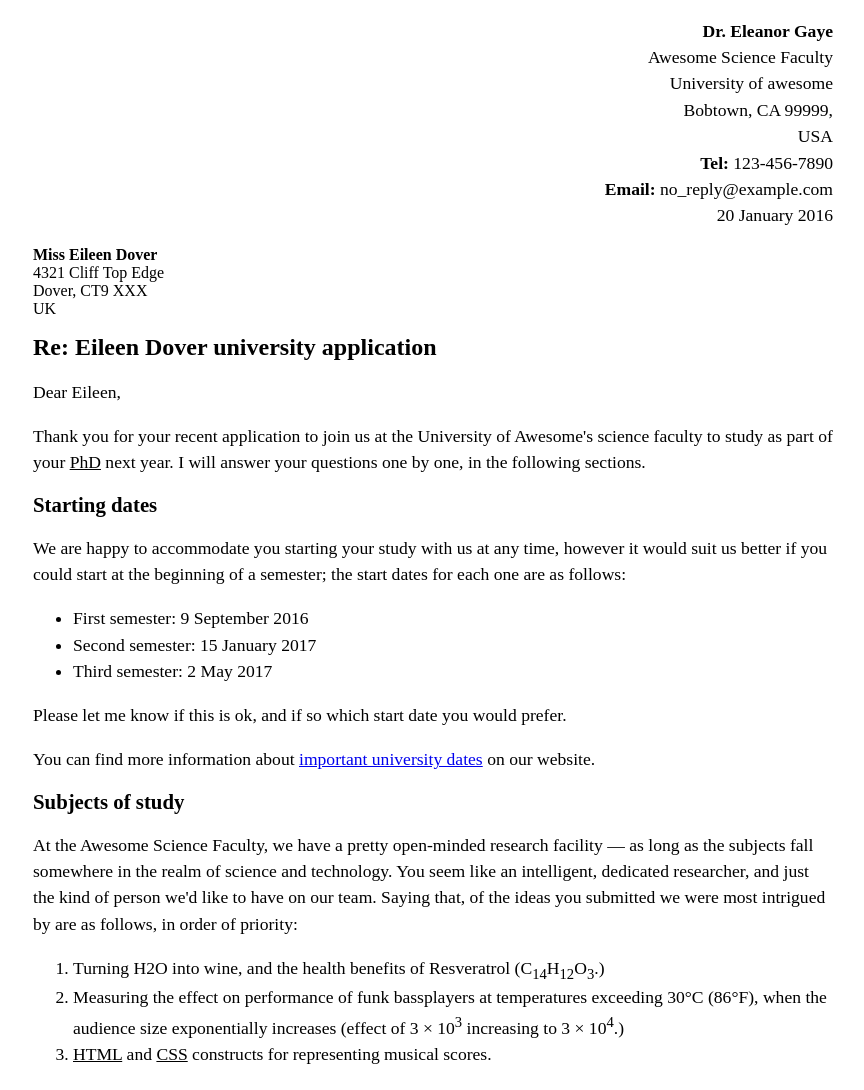
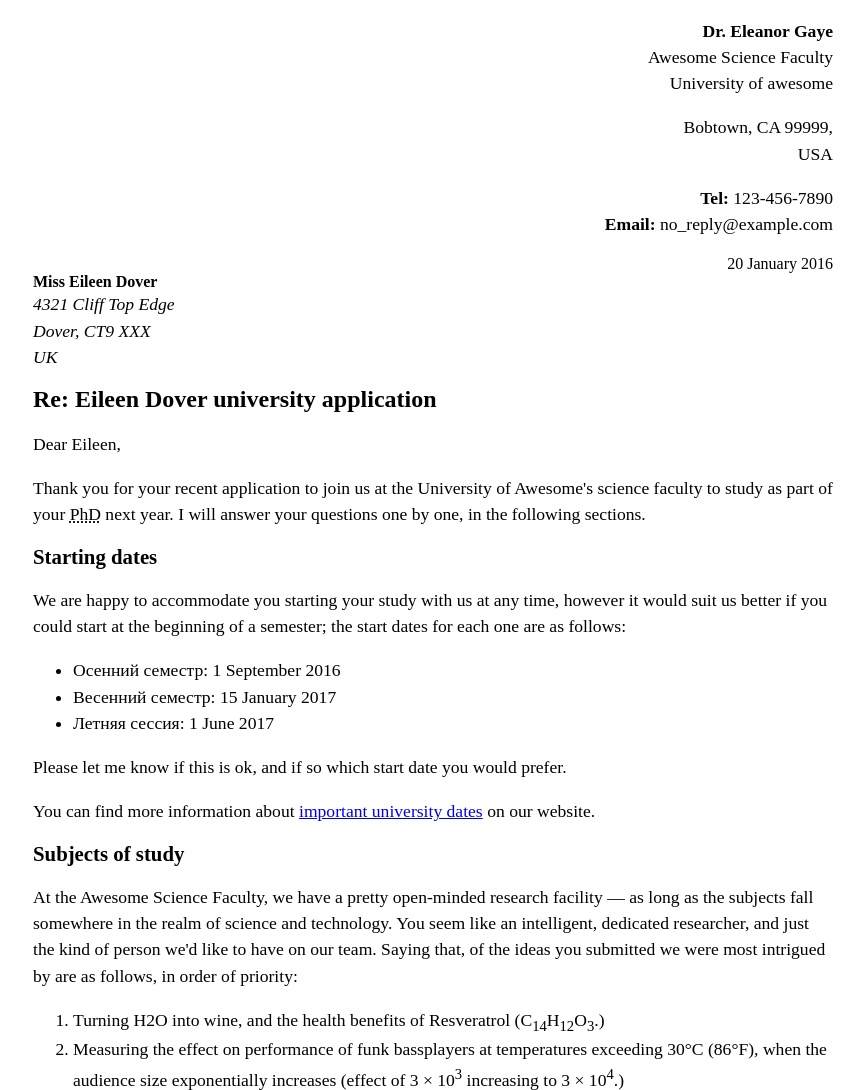
Before and after one commit to aveniiofc/web-stufy, a plain HTML site: page index.html in a window 1280 px wide. Shown: the top 1090 px of the page, without its empty margins (207-1071 px from the left). Drawn offline with Linux system fonts and the light colour scheme.

Commit message:
last commit of task 1

```diff
--- a/index.html
+++ b/index.html
@@ -7,30 +7,39 @@
 </head>
 <title>Letter</title>
 <body>
-<p style="text-align: right;"><strong>Dr. Eleanor Gaye</strong><br>
+<p style="text-align: right;">
+<strong>Dr. Eleanor Gaye</strong><br>
 Awesome Science Faculty<br>
 University of awesome<br>
+</p>
+<address class = "sender-column">
 Bobtown, CA 99999,<br>
 USA<br>
+</address>
+<p style="text-align: right;">
 <strong>Tel:</strong> 123-456-7890<br>
 <strong>Email:</strong> no_reply@example.com<br>
-20 January 2016<br>
 </p>
+<div class="sender-column">
+    <time datetime="2016-01-20">20 January 2016</time><br>
+</div>
 <strong>Miss Eileen Dover</strong><br>
-4321 Cliff Top Edge<br>
+<address
+>4321 Cliff Top Edge<br>
 Dover, CT9 XXX<br>
 UK<br>
+</address>
 <h1>Re: Eileen Dover university application</h1>
 <p>Dear Eileen,</p>
-<p>Thank you for your recent application to join us at the University of Awesome's science faculty to study as part of your <u>PhD</u> next year. I
+<p>Thank you for your recent application to join us at the University of Awesome's science faculty to study as part of your <abbr title = "Doctor of Philosophy">PhD</abbr> next year. I
 will answer your questions one by one, in the following sections. </p>
 <h2>Starting dates</h2>
 <p>We are happy to accommodate you starting your study with us at any time, however it would suit us better if you could start at the
 beginning of a semester; the start dates for each one are as follows:</p>
 <ul>
-    <li>First semester: 9 September 2016</li>
-    <li>Second semester: 15 January 2017</li>
-    <li>Third semester: 2 May 2017</li>
+    <li>Осенний семестр: <time datetime="2016-09-01">1 September 2016</time></li>
+    <li>Весенний семестр: <time datetime="2017-01-15">15 January 2017</time></li>
+    <li>Летняя сессия: <time datetime="2017-06-01">1 June 2017</time></li>
 </ul>
 <p>Please let me know if this is ok, and if so which start date you would prefer.</p>
 <p>You can find more information about <a href="http://example.com">important university dates</a> on our website.</p>
@@ -42,7 +51,7 @@ Saying that, of the ideas you submitted we were most intrigued by are as follows
 <li>Turning H2O into wine, and the health benefits of Resveratrol (C<sub>14</sub>H<sub>12</sub>O<sub>3</sub>.)</li>
 <li>Measuring the effect on performance of funk bassplayers at temperatures exceeding 30&deg;C (86&deg;F), when the audience size exponentially
 increases (effect of 3 &times; 10<sup>3</sup> increasing to 3 &times; 10<sup>4</sup>.)</li>
-<li><u>HTML</u> and <u>CSS</u> constructs for representing musical scores.</li>
+<li><abbr title = "HyperText Markup Language">HTML</abbr> and <abbr title = "Cascading Style Sheets">CSS</abbr> constructs for representing musical scores.</li>
 </ol>
 <p>So please can you provide more information on each of these subjects, including how long you'd expect the research to take, required staff
 and other resources, and anything else you think we'd need to know? Thanks.</p>
@@ -52,7 +61,7 @@ as follows, with definitions:</p>
 <ul style="list-style-type: none; padding-left: 0;">
 <li>Polynesian chicken dance</li>
     <ul>
-        A little known but <em>very</em> influential dance dating back as far as 300BC, a whole village would dance around in a circle like chickens, to
+        A little known but <em>very</em> influential dance dating back as far as 300<abbr title = "Before Christ">BC</abbr>, a whole village would dance around in a circle like chickens, to
         encourage their livestock to be "fruitful".
     </ul>
 <li>Icelandic brownian shuffle</li>
@@ -71,6 +80,6 @@ as follows, with definitions:</p>
 <p>For more of my research, see my <a href="http://example.com">exotic dance research page.</a></p>
 <p>Yours sincerely,</p>
 <p>Dr Eleanor Gaye</p>
-<p>University of Awesome motto: "Be awesome to each other." -- <em>The memoirs of Bill S Preston, Esq</em><p>
+<p>University of Awesome motto: <q>Be awesome to each other.</q> -- <em><cite>The memoirs of Bill S Preston,</cite> <abbr title = "Esquire">Esq</abbr></em><p>
 </body>
 </html>
```
